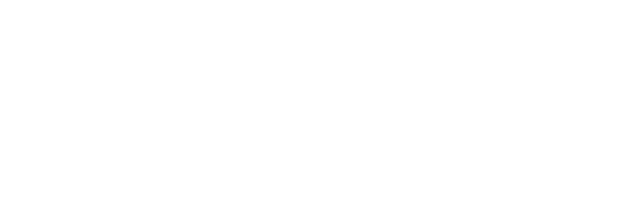
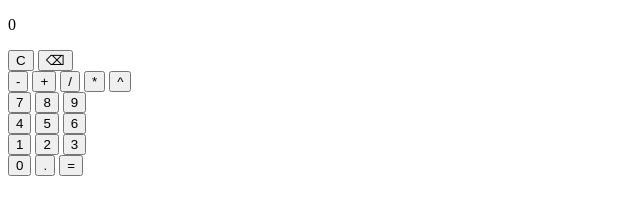
Before and after one commit to julnox/calculator, a plain HTML site: page index.html in a window 1280 px wide. Shown: the whole page, without its empty margins (0-640 px from the left). Drawn offline with Linux system fonts and the light colour scheme.

Commit message:
Change div layout and classes

```diff
--- a/index.html
+++ b/index.html
@@ -1,16 +1,54 @@
 <!DOCTYPE html>
 <html lang="en">
   <head>
-  <meta charset="UTF-8">
-  <meta name="viewport" content="width=device-width, initial-scale=1.0">
+    <meta charset="UTF-8" />
+    <meta name="viewport" content="width=device-width, initial-scale=1.0" />
     <title>Calculator</title>
   </head>
   <body>
     <main>
-    <div class = "top-row"></div>
-    <div class = "side-column"></div>
-    <div class = "digits-box"></div>
-    <div class = "bottom-row"></div>
+      <div class="history">
+
+      </div>
+      <div class="display">
+        <p>0</p>
+      </div>
+      <div class="calculator">
+        <div class="top-row">
+          <button id="btn_clear">C</button>
+          <button id="btn_backspace">⌫</button>
+        </div>
+        <div class="side-column">
+          <button value="-" class="element"> - </button>
+          <button value="+" class="element"> + </button>
+          <button value="/" class="element"> / </button>
+          <button value="*" class="element"> * </button>
+          <button value="^" class="element"> ^ </button>
+        </div>
+        <div class="digits">
+          <div class="digits-row-1">
+            <button value="7" class="element">7</button>
+            <button value="8" class="element">8</button>
+            <button value="9" class="element">9</button>
+          </div>
+          <div class="digits-row-2">
+            <button value="4" class="element">4</button>
+            <button value="5" class="element">5</button>
+            <button value="6" class="element">6</button>
+          </div>
+          <div class="digits-row-3">
+            <button value="1" class="element">1</button>
+            <button value="2" class="element">2</button>
+            <button value="3" class="element">3</button>
+          </div>
+          <div class="digits-row-4">
+            <button value="0" class="element">0</button>
+            <button value="." class="element">.</button>
+            <button value="equal" id="btn_equal">=</button>
+          </div>
+        </div>
+      </div>
     </main>
+    <script defer src="./script.js"></script>
   </body>
 </html>
```
Lines whose indentation alone changed are shown as unchanged.
